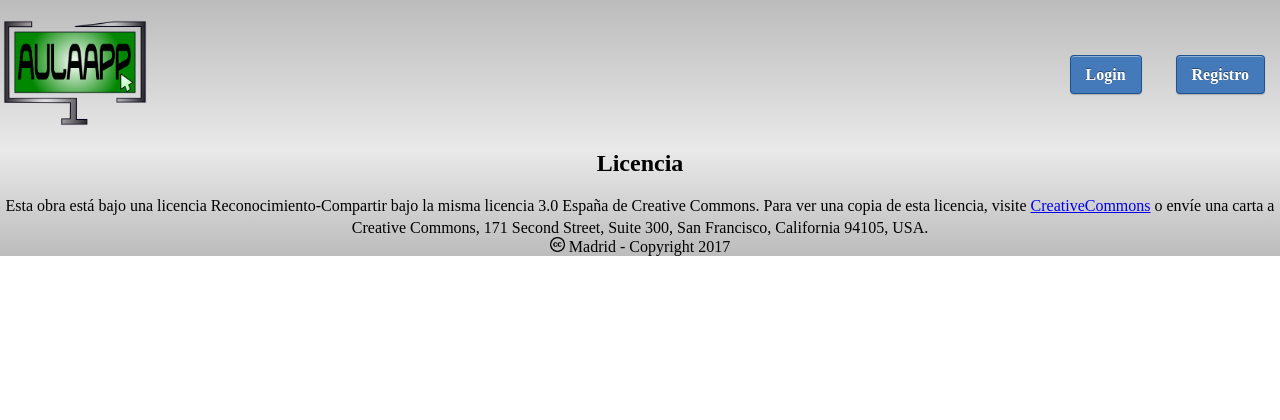
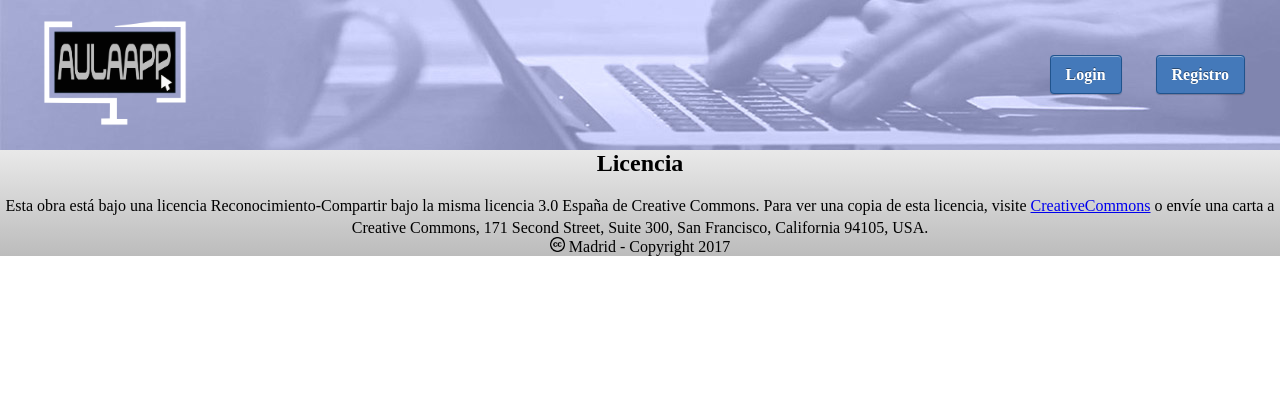
Before and after one commit to project2aulaapp/aulaapp, a PHP site: template views/template.php in a window 1280 px wide. Shown: the top 420 px of the page. Run offline with PHP 8.4, Linux system fonts and the light colour scheme; the template is opened without the code that fills it, so the values that code supplies are empty.

Commit message:
Cambiado logo, formateado parte derecha del logo y añadido background a cada cabecera. Falta correción de errores

```diff
--- a/src/styles/ids/formAdmin.css
+++ b/src/styles/ids/formAdmin.css
@@ -1,3 +1,10 @@
+/*Ponemos el header para este rol*/
+#adminHeader{
+    background-image: url("../../img/imgHeader/admin_01.jpg");
+    background-color: #cccccc;
+}
+
+
 /*Ponemos el mismo formato a todos los formularios*/
  #cursoNuevo form,  #asigNueva form, #enviarMsg form{
     display: flex;
--- a/src/styles/ids/formAlumno.css
+++ b/src/styles/ids/formAlumno.css
@@ -1,3 +1,9 @@
+/*Ponemos el header para este rol*/
+#alumnoHeader{
+    background-image: url("../../img/imgHeader/alumno_01.jpg");
+    background-color: #cccccc;
+}
+
 #entregarPracticas form *{
 	margin: 25px;
 }
--- a/src/styles/ids/formProfesor.css
+++ b/src/styles/ids/formProfesor.css
@@ -1,4 +1,8 @@
-
+/*Ponemos el header para este rol*/
+#profeHeader{
+    background-image: url("../../img/imgHeader/code_header_01.jpg");
+    background-color: #cccccc;
+}
 /*Damos formato  a todo el formulario*/
 #asignaturasProfesor form{
     display: flex;
--- a/src/styles/index/main.css
+++ b/src/styles/index/main.css
@@ -35,10 +35,20 @@ header{
     height:150px;
     display:flex;
     justify-content:space-around;
-    background: linear-gradient(#bcbcbc,#e9e9e9);
     flex-wrap:wrap;
     align-items: center;
 }
+
+header *{
+    margin:5px 20px;
+    color:white;
+}
+
+#indexHeader{
+    background-image: url("../../img/imgHeader/index.jpg");
+    background-color: #cccccc;
+}
+
 
 header div a, section a{
     text-decoration: none;
--- a/views/template.php
+++ b/views/template.php
@@ -50,7 +50,7 @@
             }
             ?>
 
-                <a href="index.php"><img src="src/img/logotipo_2.png"></a>
+                <a href="index.php"><img src="src/img/logotipo_4.png"></a>
                 <?php
                 if (!isset($_SESSION["validar"])) {
 
```
Also changed, not shown: src/img/faviconAntiguo.png (deleted), src/img/imgHeader/admin_01.jpg (added), src/img/imgHeader/alumno_01.jpg (added), src/img/imgHeader/code_header_01.jpg (added), src/img/imgHeader/index.jpg (added), src/img/logotipo.jpeg (deleted), src/img/logotipo.png (deleted), src/img/logotipoAntiguo.png (deleted), src/img/logotipo_4.png (added).
